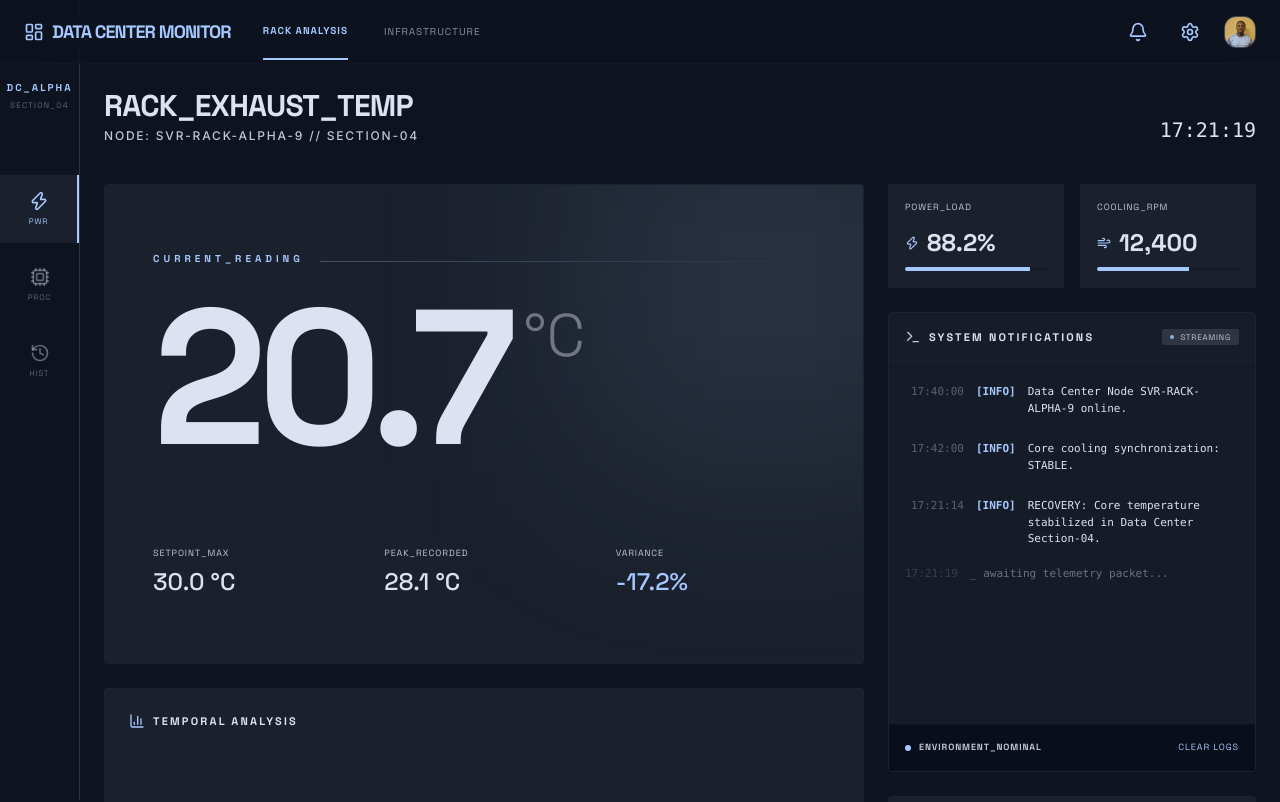
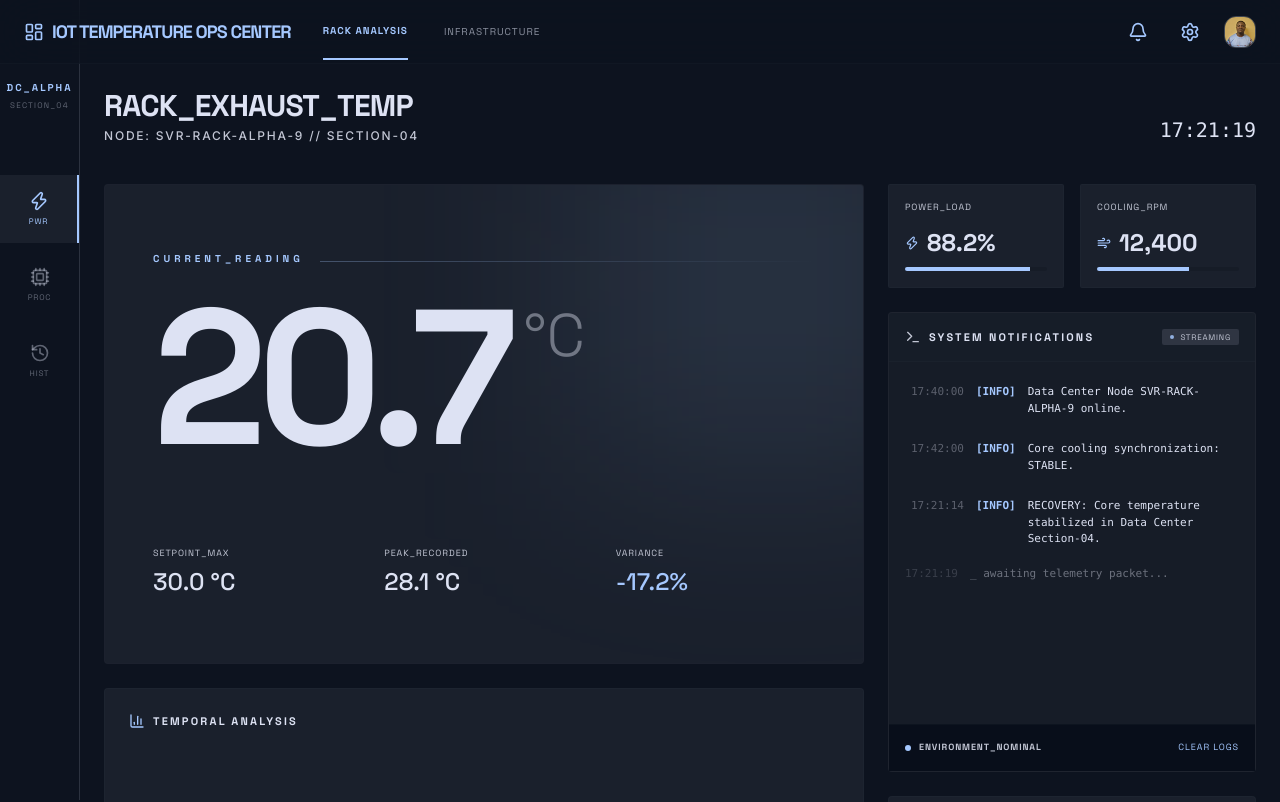
Before and after one commit to Jeyzimtech/Smart-Dashboard, a React (Vite) app: page / in a window 1280 px wide. Shown: the top 802 px of the page. Built offline with nearby package versions, Linux system fonts and the light colour scheme.

Commit message:
chore: rebrand system to IoT Temperature Ops Center

```diff
--- a/index.html
+++ b/index.html
@@ -4,7 +4,7 @@
     <meta charset="UTF-8" />
     <link rel="icon" type="image/webp" href="/server%20favcon.webp" />
     <meta name="viewport" content="width=device-width, initial-scale=1.0" />
-    <title>Smart Dashboard | STATION_04</title>
+    <title>IoT Temperature Ops Center | STATION_04</title>
     <link href="https://fonts.googleapis.com/css2?family=Space+Grotesk:wght@300;400;500;600;700&family=Inter:wght@300;400;500;600&display=swap" rel="stylesheet"/>
     <link href="https://fonts.googleapis.com/css2?family=Material+Symbols+Outlined:wght,FILL@100..700,0..1&display=swap" rel="stylesheet"/>
   </head>
--- a/src/components/Navigation.jsx
+++ b/src/components/Navigation.jsx
@@ -6,7 +6,7 @@ export const Navbar = ({ isCritical, showNotifPanel, toggleNotif }) => (
     <div className="flex items-center gap-8">
       <div className="flex items-center gap-2">
         <LayoutDashboard className="text-primary w-5 h-5" />
-        <span className="text-lg font-bold tracking-tighter text-primary font-headline uppercase whitespace-nowrap">Data Center Monitor</span>
+        <span className="text-lg font-bold tracking-tighter text-primary font-headline uppercase whitespace-nowrap">IoT Temperature Ops Center</span>
       </div>
       <div className="hidden md:flex gap-6 items-center text-[10px] tracking-widest font-headline uppercase">
         <a className="text-primary font-bold border-b-2 border-primary py-5" href="#">RACK ANALYSIS</a>
```
Also changed, not shown: public/server favcon.webp (added), 1 other file (tests, documents, lock files or other folders).
